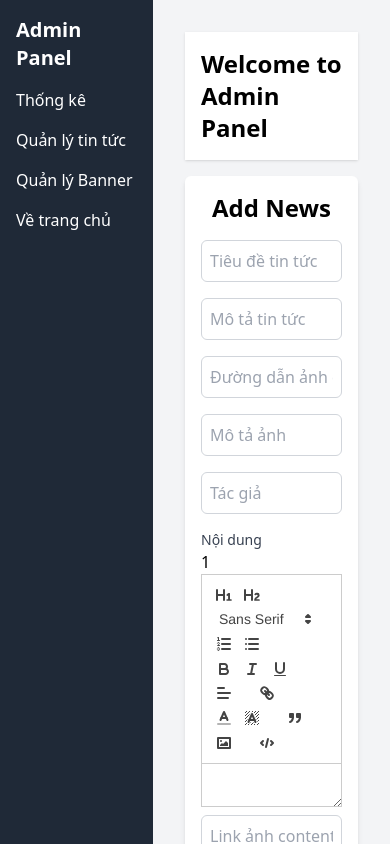
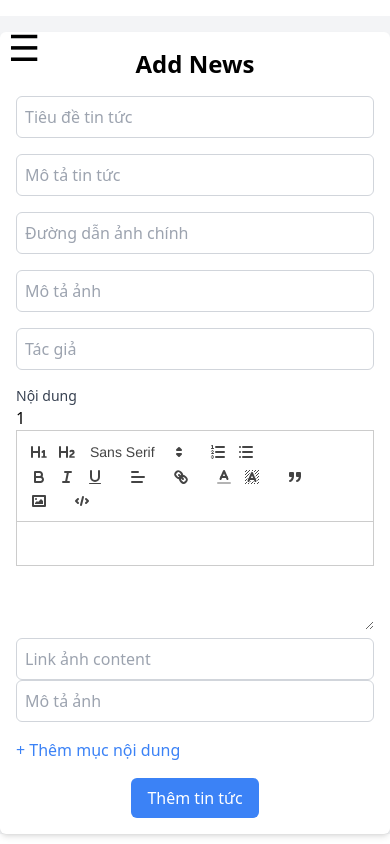
Before and after one commit to Namnm204/test_tintuc, a React (Vite) app in the folder front_end/: page /admin/add in a window 390 px wide. Shown: the top 844 px of the page. Built offline with nearby package versions, Linux system fonts and the light colour scheme; sample sign-in values are in the browser's storage.

Commit message:
done responsive

```diff
--- a/front_end/src/App.jsx
+++ b/front_end/src/App.jsx
@@ -45,7 +45,7 @@ function App() {
           }
         />
         <Route
-          path=":id"
+          path=":slug"
           element={
             <PrivateRoute>
               <ProductDetailPage />
--- a/front_end/src/layout/admin/index.jsx
+++ b/front_end/src/layout/admin/index.jsx
@@ -1,31 +1,67 @@
-import React from "react";
+import React, { useState } from "react";
 import { Link, Outlet } from "react-router-dom";
 
 const AdminLayout = () => {
+  const [isMenuOpen, setIsMenuOpen] = useState(false);
+
+  const toggleMenu = () => {
+    setIsMenuOpen(!isMenuOpen);
+  };
+
   return (
-    <div className="flex h-auto">
-      <div className="w-64 bg-gray-800 text-white p-4">
-        <h2 className="text-xl font-semibold">Admin Panel</h2>
-        <ul>
-          <li className="mt-4">
-            <Link to="/admin">Thống kê</Link>
+    <div className="flex h-auto flex-col md:flex-row">
+      {/* Sidebar */}
+      <div
+        className={`w-full bg-gray-800 text-white p-4 ${
+          isMenuOpen ? "block" : "hidden"
+        } md:block md:w-64 md:h-auto`}
+      >
+        <ul className="flex md:block justify-center md:justify-start">
+          <li className="md:mt-4 mt-2 ml-6 md:ml-0">
+            <Link to="/admin" className="block text-center md:text-left">
+              Thống kê
+            </Link>
           </li>
           <li className="mt-4">
-            <Link to="/admin/">Quản lý tin tức</Link>
+            <Link to="/admin/" className="block text-center md:text-left">
+              Quản lý tin tức
+            </Link>
           </li>
           <li className="mt-4">
-            <Link to="/admin/banners">Quản lý Banner</Link>
+            <Link
+              to="/admin/banners"
+              className="block text-center md:text-left"
+            >
+              Quản lý Banner
+            </Link>
           </li>
           <li className="mt-4">
-            <Link to="/">Về trang chủ</Link>
+            <Link to="/" className="block text-center md:text-left">
+              Về trang chủ
+            </Link>
           </li>
         </ul>
       </div>
 
-      <div className="flex-1 bg-gray-100 p-8">
-        <header className="bg-white shadow p-4">
+      {/* Main Content */}
+      <div className="flex-1 bg-gray-100 md:p-8 mt-4">
+        {/* Mobile Hamburger Icon */}
+        <button
+          onClick={toggleMenu}
+          className="md:hidden absolute text-4xl top-7 left-2"
+        >
+          {/* Conditional color: white for '×' and black for '☰' */}
+          <span className={isMenuOpen ? "text-white" : "text-black"}>
+            {isMenuOpen ? "×" : "☰"}
+          </span>
+        </button>
+
+        {/* Header */}
+        <header className="bg-white hidden md:block shadow p-4">
           <h1 className="text-2xl font-bold">Welcome to Admin Panel</h1>
         </header>
+
+        {/* Main Content */}
         <main className="mt-4">
           <Outlet />
         </main>
--- a/front_end/src/pages/admin/banner/index.jsx
+++ b/front_end/src/pages/admin/banner/index.jsx
@@ -125,8 +125,8 @@ function BannerList() {
   }
 
   return (
-    <div className="p-6 bg-white rounded-lg shadow-md">
-      <h1 className="text-2xl font-bold mb-4">Banner List</h1>
+    <div className="md:p-6 bg-white rounded-lg shadow-md mt-14">
+      <h1 className="text-2xl font-bold mb-4 text-center">Banner List</h1>
       <button
         onClick={() => setShowModal(true)}
         className="mb-4 px-4 py-2 bg-blue-500 text-white rounded hover:bg-blue-600"
@@ -231,7 +231,7 @@ function BannerList() {
 
       {showModal && (
         <div className="fixed inset-0 bg-black bg-opacity-50 flex justify-center items-center">
-          <div className="bg-white p-6 rounded shadow-lg w-1/3">
+          <div className="bg-white p-6 rounded shadow-lg md:w-1/3">
             <h2 className="text-xl font-bold mb-4">Thêm Banner mới</h2>
             <div className="mb-4">
               <label className="block mb-2">Image Banner:</label>
@@ -310,7 +310,7 @@ function BannerList() {
                   Thêm
                 </button>
               </div>
-              <div className="absolute md:ml-[600px] md:mt-[-400px]">
+              <div className="absolute hidden md:block md:ml-[600px] md:mt-[-400px]">
                 <img
                   className="w-[90%]"
                   src="../../../../public/demo.png"
--- a/front_end/src/pages/admin/products/TintucDetailPage.jsx
+++ b/front_end/src/pages/admin/products/TintucDetailPage.jsx
@@ -1,16 +1,16 @@
 import React, { useEffect, useState } from "react";
-import { useParams } from "react-router-dom"; // To fetch the product ID from URL params
+import { useParams } from "react-router-dom"; // To fetch the product slug from URL params
 import axios from "axios";
 
 const ProductDetailPage = () => {
-  const { id } = useParams();
+  const { slug } = useParams();
   const [product, setProduct] = useState(null);
 
-  // Fetch product details based on id
+  // Fetch product details based on slug
   const fetchProductDetails = async () => {
     try {
       const response = await axios.get(
-        `https://my-worker.namdaynay001.workers.dev/tintucs/${id}`
+        `https://my-worker.namdaynay001.workers.dev/tintucs/${slug}`
       );
 
       // Check if 'content' is a string and parse it if needed
@@ -31,19 +31,19 @@ const ProductDetailPage = () => {
 
   useEffect(() => {
     fetchProductDetails();
-  }, [id]);
+  }, [slug]);
 
   if (!product) return <p>Loading...</p>;
 
   return (
-    <div className="container mx-auto p-6">
+    <div className="container mx-auto p-6 md:mt-0 mt-12">
       <div className="flex flex-col md:flex-row">
         {/* Product Image Section */}
         <div className="md:w-1/2 mb-6 md:mb-0">
           <img
             src={product.image}
             alt={product.title}
-            className="w-[60%] h-auto rounded-lg shadow-lg"
+            className="md:w-[60%] w-full h-auto rounded-lg shadow-lg"
           />
         </div>
 
--- a/front_end/src/pages/admin/products/TintucList .jsx
+++ b/front_end/src/pages/admin/products/TintucList .jsx
@@ -85,8 +85,10 @@ const TintucList = () => {
   if (error) return <div>Error: {error}</div>;
 
   return (
-    <div className="p-6">
-      <h1 className="text-2xl font-semibold mb-4">tintuc List</h1>
+    <div className="md:p-6">
+      <h1 className="text-2xl font-semibold mb-4 text-center">
+        Danh sách tin tức
+      </h1>
       <Link
         to="/admin/add"
         className="inline-block bg-blue-500 text-white px-4 py-2 rounded mb-4 hover:bg-blue-600"
@@ -105,9 +107,9 @@ const TintucList = () => {
         Delete Selected
       </button>
       {currentTintucs.length === 0 ? (
-        <div className="text-gray-600">No tintucs available.</div>
+        <div className="text-gray-600">Không có tin tức</div>
       ) : (
-        <table className="min-w-full table-auto border-collapse bg-white shadow-md rounded-lg overflow-hidden mt-4">
+        <table className="min-w-full  table-auto border-collapse bg-white shadow-md rounded-lg overflow-hidden mt-4">
           <thead className="bg-blue-500 text-white">
             <tr>
               <th className="py-3 px-4 text-sm font-medium">
@@ -151,7 +153,7 @@ const TintucList = () => {
                 </td>
                 <td className="py-3 px-4 text-center flex">
                   <Link
-                    to={`/admin/${tintuc.id}`}
+                    to={`/admin/${tintuc.slug}`}
                     className="ml-2 bg-green-500 text-white py-1 px-3 rounded-md hover:bg-green-600 transition duration-300"
                   >
                     View
--- a/front_end/src/pages/client/component/conponent/conponentHomepage/NewsLayout.jsx
+++ b/front_end/src/pages/client/component/conponent/conponentHomepage/NewsLayout.jsx
@@ -72,6 +72,9 @@ const NewsLayout = () => {
                     <h3 className="font-semibold text-lg overflow-hidden">
                       {newsLayoutArticles[0].title}
                     </h3>
+                    <p className="text-[10px] text-gray-400">
+                      Ngày đăng: {newsLayoutArticles[0].created_at}
+                    </p>
                     <p className="whitespace-normal text-[13px] h-[165px] pt-3 break-words overflow-hidden text-ellipsis ">
                       {newsLayoutArticles[0].description}
                     </p>
@@ -97,6 +100,9 @@ const NewsLayout = () => {
                     <span className=" text-[16px] font-bold pt-3 pl-3 pb-1 overflow-hidden text-ellipsis line-clamp-3">
                       {tintuc.title}
                     </span>
+                    <p className="pl-3 pb-1 text-[10px] text-gray-400">
+                      Ngày đăng: {newsLayoutArticles[0].created_at}
+                    </p>
                     <p className="h-[100px] ml-3 mr-3 text-[13px] overflow-hidden text-ellipsis">
                       {tintuc.description}
                     </p>
@@ -135,9 +141,14 @@ const NewsLayout = () => {
                       className="w-[100px] h-[80px] object-cover rounded-md"
                       alt="Tin tức"
                     />
-                    <p className="ml-3 text-[13px] text-gray-700 overflow-hidden text-ellipsis line-clamp-3">
-                      {tintuc.title}
-                    </p>
+                    <div>
+                      <p className="ml-3 text-[13px] text-gray-700 overflow-hidden text-ellipsis line-clamp-3">
+                        {tintuc.title}
+                      </p>
+                      <p className="ml-3 text-[10px] text-gray-400">
+                        {newsLayoutArticles[0].created_at}
+                      </p>
+                    </div>
                   </div>
                 </Link>
               ))}
--- a/front_end/src/pages/client/component/conponent/conponentHomepage/componentGrid/ImageCardList.jsx
+++ b/front_end/src/pages/client/component/conponent/conponentHomepage/componentGrid/ImageCardList.jsx
@@ -21,6 +21,9 @@ const ImageCardList = ({ tintucs, banners }) => {
             <p className="mt-2 px-2 text-[16px] break-words overflow-hidden text-ellipsis line-clamp-2">
               {largeCard.title || "Tiêu đề tin tức lớn"}
             </p>
+            <p className="ml-2 text-[10px] text-gray-400">
+              Ngày đăng: {largeCard.created_at}
+            </p>
           </Link>
         </div>
       )}
@@ -36,6 +39,9 @@ const ImageCardList = ({ tintucs, banners }) => {
             />
             <p className="mt-2 text-left px-2 text-sm break-words overflow-hidden text-ellipsis line-clamp-3">
               {tintuc.title || `Tiêu đề tin tức ${index + 2}`}
+            </p>
+            <p className="ml-2 text-[10px] text-gray-400">
+              Ngày đăng: {tintuc.created_at}
             </p>
             {/* Add separator except after the last card */}
             {index < smallCards.length - 1 && (
```
